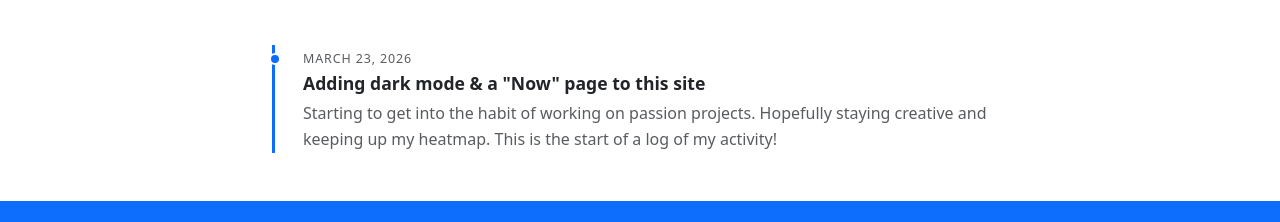
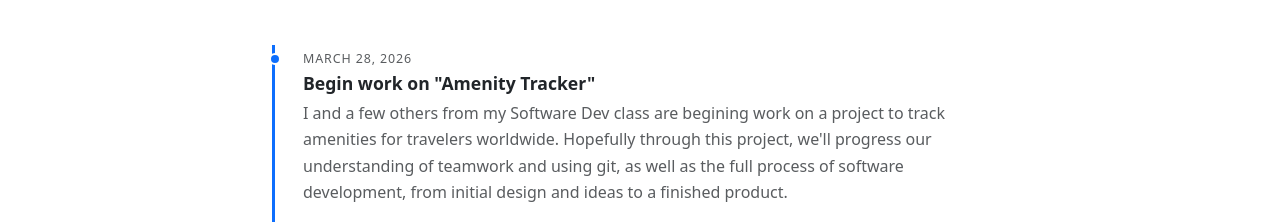
Before and after one commit to btorio15/PersonalSite, an Eleventy site: page src/now.njk in a window 1280 px wide. Shown: the part 173-395 px from the top of the page. Built offline with nearby package versions, Linux system fonts and the light colour scheme; Eleventy itself is replaced by a stand-in of ours; files that its build step writes are made by us from their sources.

Commit message:
now update 3.29

```diff
--- a/src/now.njk
+++ b/src/now.njk
@@ -13,6 +13,14 @@ permalink: /now.html
   <ul class="timeline">
 
     <!-- Add new entries at the TOP -->
+     <li class="timeline-entry">
+      <time class="timeline-date">March 28, 2026</time>
+      <h3 class="timeline-title">Begin work on "Amenity Tracker"</h3>
+      <p class="timeline-body">
+        I and a few others from my Software Dev class are begining work on a project to track amenities for travelers worldwide.
+        Hopefully through this project, we'll progress our understanding of teamwork and using git, as well as the full process of software development, from initial design and ideas to a finished product.
+      </p>
+    </li>
 
     <li class="timeline-entry">
       <time class="timeline-date">March 23, 2026</time>
```
